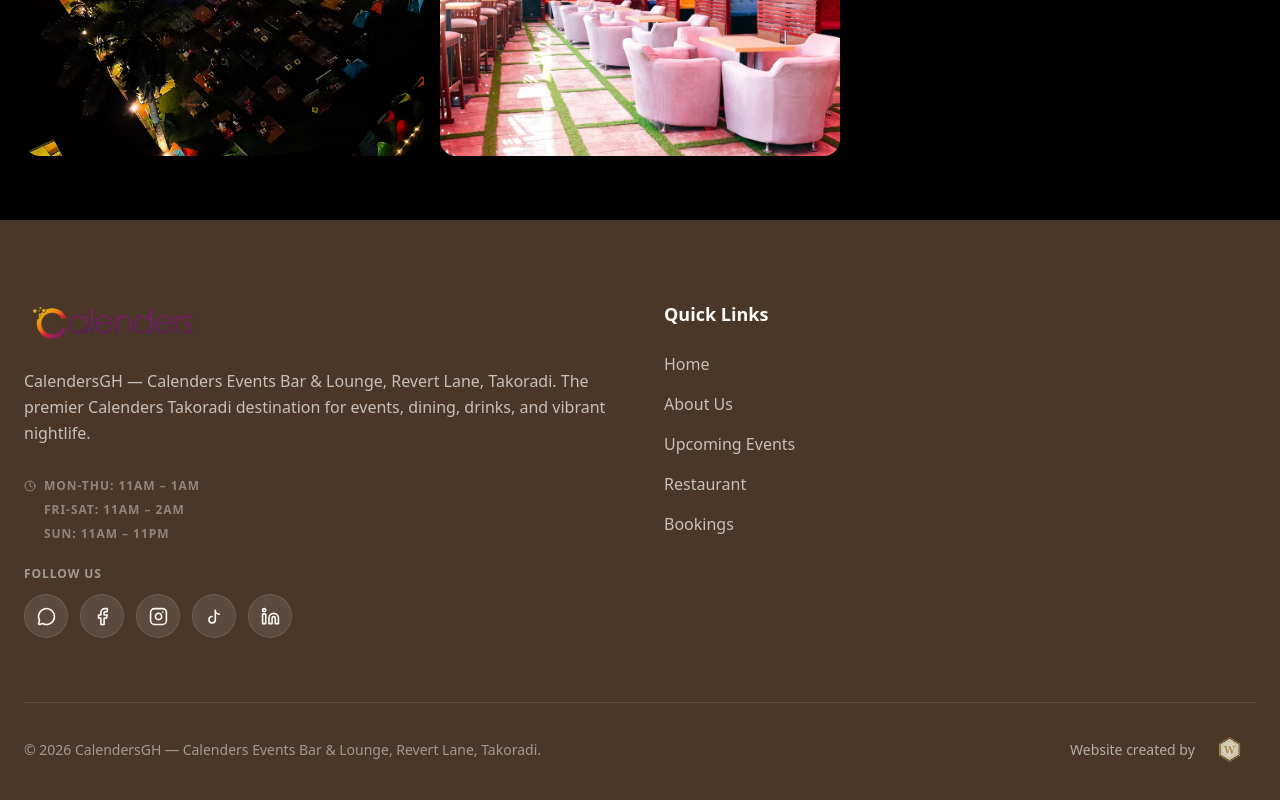
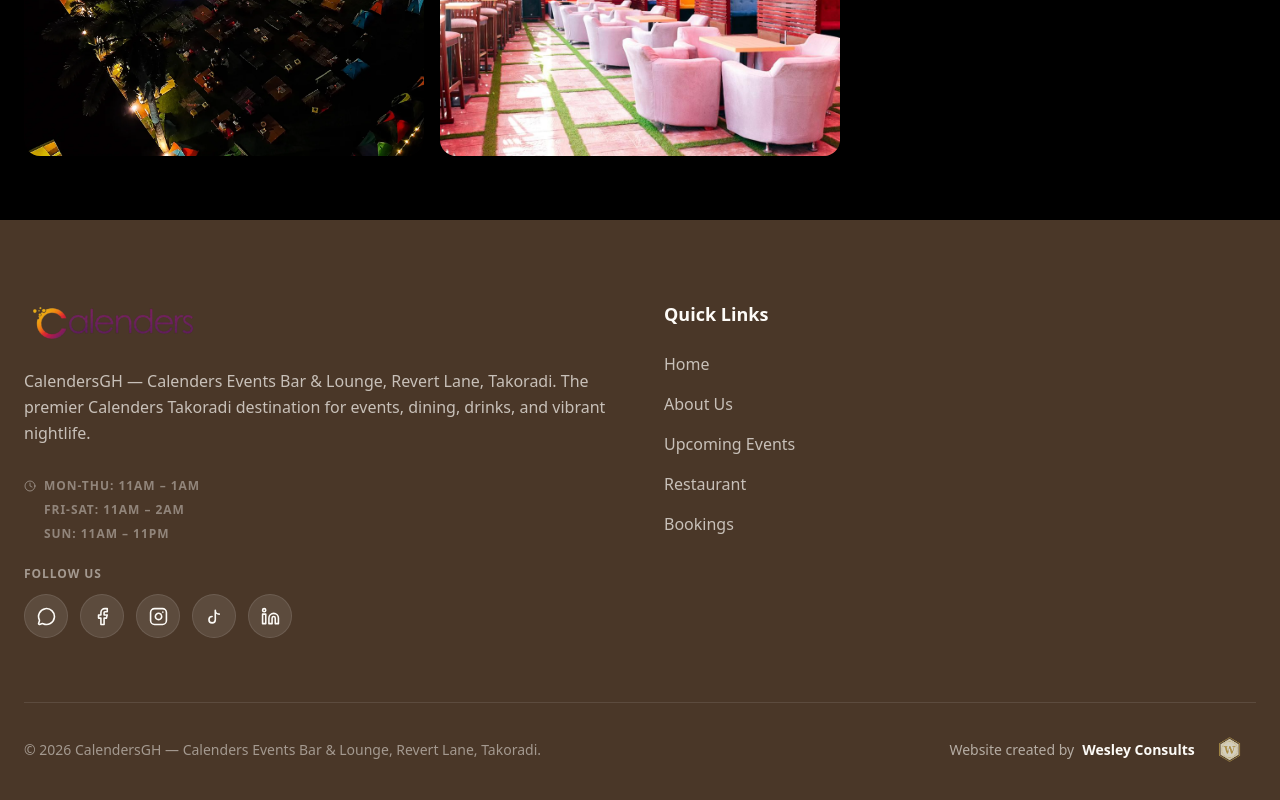
Before and after one commit to WesleyConsults/CalendersEvents, a Next.js app: page / in a window 1280 px wide. Shown: the part 3040-3840 px from the top of the page. Built offline with nearby package versions, Linux system fonts and the light colour scheme.

Commit message:
feat(footer): add Wesley Consults text to creator attribution link

```diff
--- a/components/Footer.jsx
+++ b/components/Footer.jsx
@@ -104,6 +104,9 @@ export default function Footer() {
             className="inline-flex items-center gap-2 text-brand-cream/60 hover:text-brand-cream transition-colors group"
           >
             <span>Website created by</span>
+            <span className="font-bold text-brand-cream group-hover:text-brand-green transition-colors">
+              Wesley Consults
+            </span>
             <Image
               src="/images/wesley-consults-logo.png"
               alt="Wesley Consults"
```
